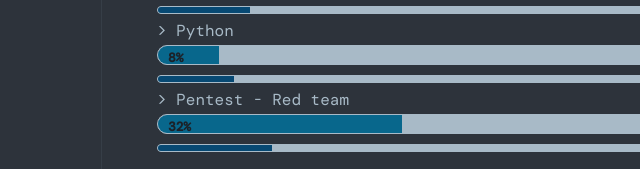
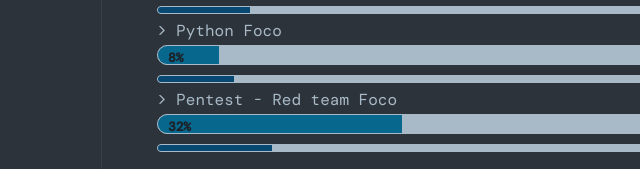
Before and after one commit to MegamiAy/MegamiAy.github.io, a plain HTML site: page index.html in a window 1280 px wide. Shown: the part 1538-1707 px from the top of the page, 88-728 px from the left. Drawn offline with nearby package versions, Linux system fonts and the light colour scheme.

Commit message:
Update index.html

```diff
--- a/index.html
+++ b/index.html
@@ -115,7 +115,7 @@
                     <div class="line-bar">
                         <div class="progress-line" id="bl3"></div>
                     </div>
-                    <h4>> Python</h4>
+                    <h4>> Python <span>Foco</span></h4>
                     <div class="bar">
                         <div class="progress-bar" id="b4">
                             <strong>8%</strong>
@@ -124,7 +124,7 @@
                     <div class="line-bar">
                         <div class="progress-line" id="bl4"></div>
                     </div>
-                    <h4>> Pentest - Red team</h4>
+                    <h4>> Pentest - Red team <span>Foco</span></h4>
                     <div class="bar">
                         <div class="progress-bar" id="b5">
                             <strong>32%</strong>
```
